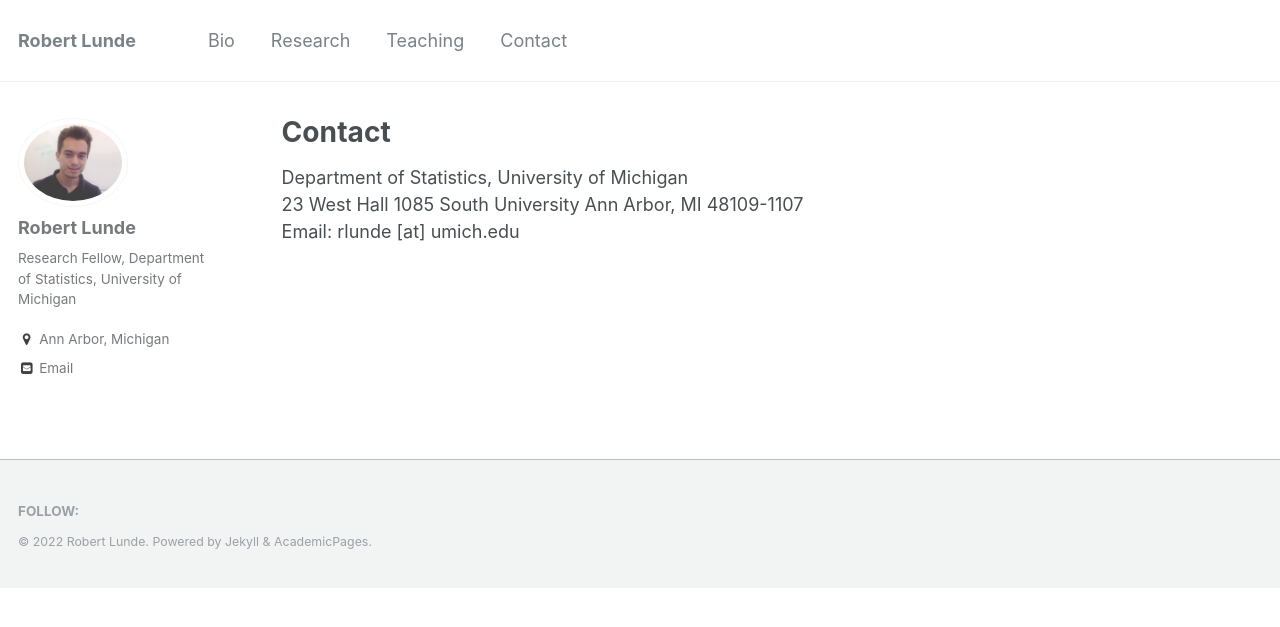
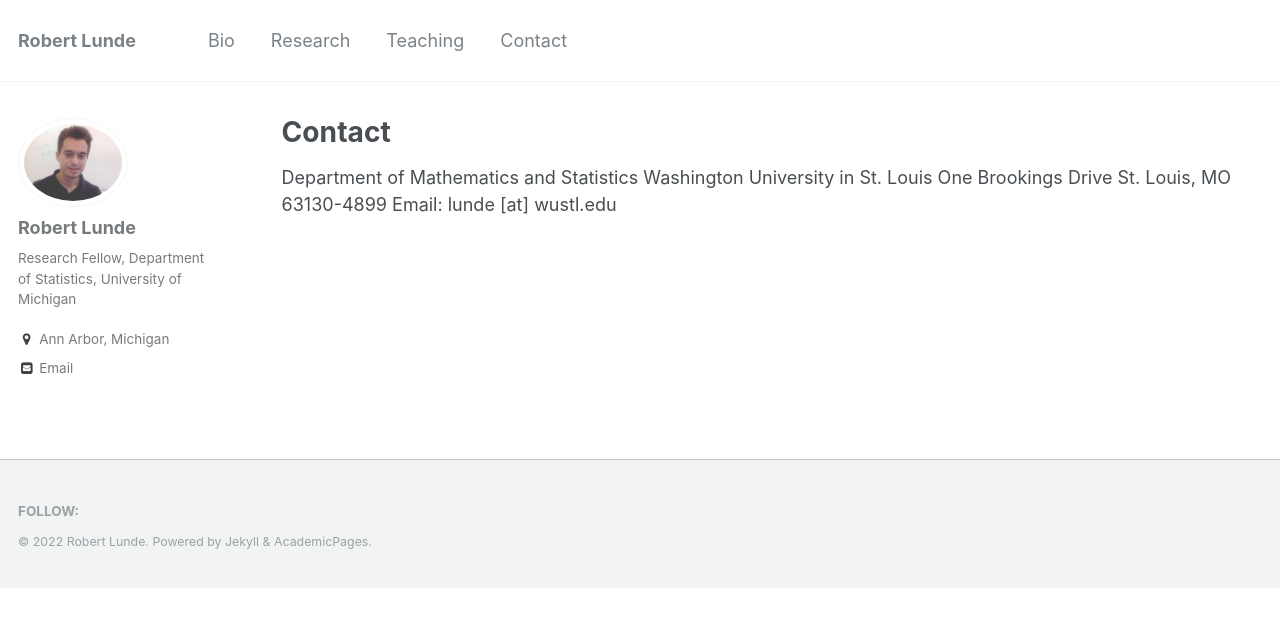
Before and after one commit to rslunde/rslunde.github.io, a Jekyll site: the page built from _pages/contact.md, in a window 1280 px wide. Shown: the top 627 px of the page. Built offline with Jekyll 4.4.1, drawn with Linux system fonts in a browser that asks for light colours.

Commit message:
Update contact.md

```diff
--- a/_pages/contact.md
+++ b/_pages/contact.md
@@ -4,8 +4,8 @@ title: "Contact"
 permalink: /contact/
 author_profile: true
 ---
-Department of Statistics, University of Michigan <br>
-23 West Hall
-1085 South University
-Ann Arbor, MI 48109-1107 <br>
-Email: rlunde [at] umich.edu
+Department of Mathematics and Statistics
+Washington University in St. Louis
+One Brookings Drive
+St. Louis, MO 63130-4899
+Email: lunde [at] wustl.edu
```
